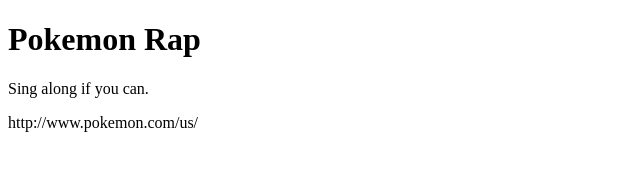
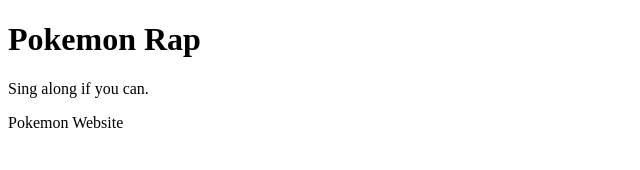
Before and after one commit to N1ck2345/nicklab8, a plain HTML site: page index.html in a window 1280 px wide. Shown: the whole page, without its empty margins (0-640 px from the left). Drawn offline with Linux system fonts and the light colour scheme.

Commit message:
Update index.html

```diff
--- a/index.html
+++ b/index.html
@@ -8,6 +8,6 @@
 <h1>Pokemon Rap</h1>
 <p>Sing along if you can.</p>
 
-<a>http://www.pokemon.com/us/</a>
+<ahttp://www.pokemon.com/us/>Pokemon Website</a>
 </body>
 </html>
```
